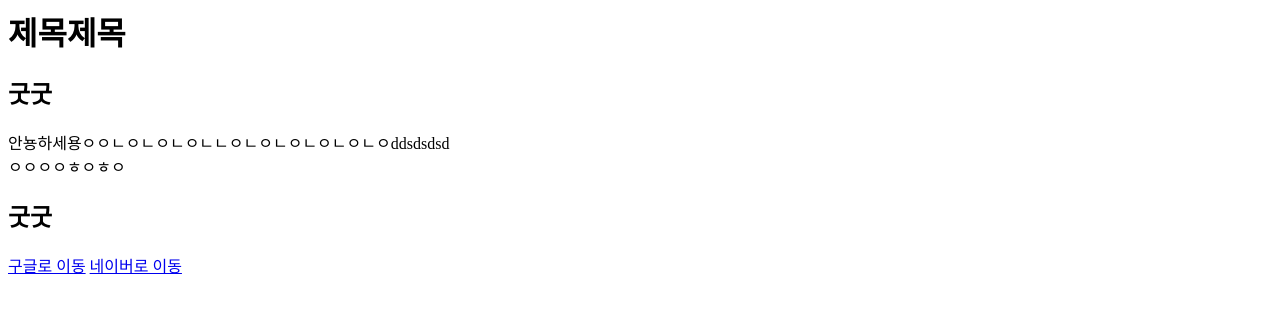
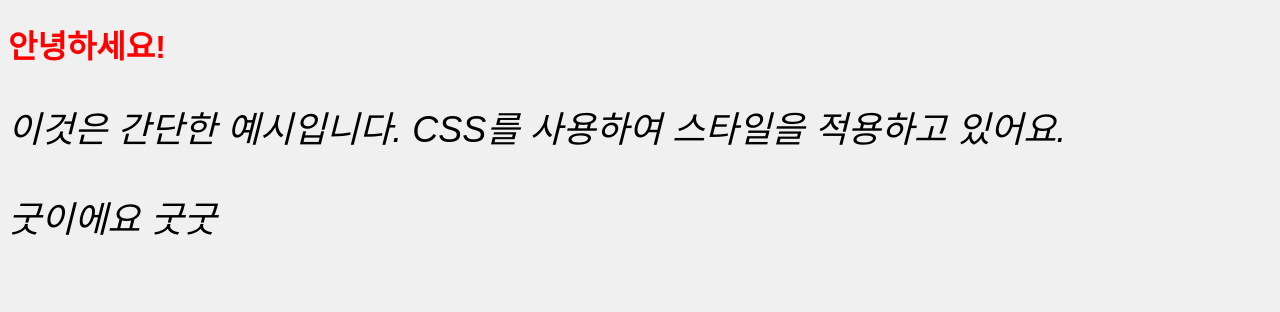
Before and after one commit to jmlee53/jmlee1, a plain HTML site: page index.html in a window 1280 px wide. Drawn offline with Linux system fonts and the light colour scheme.

Commit message:
Add files via upload

```diff
--- a/index.html
+++ b/index.html
@@ -1,18 +1,30 @@
+<!DOCTYPE html>
 <html>
 <head>
-    <title>네이버</title>
+    <style>
+        /* 선택자 { 속성: 값; } */
+        body {
+            background-color: #f0f0f0;
+            font-family: Arial, sans-serif;
+        }
+
+        h1 {
+            color: red;
+        }
+
+        p {
+            font-size: 36px;
+            line-height: 1.5;
+	font-style: italic;
+        }
+    </style>
+    <title>내부 스타일 시트</title>
 </head>
 <body>
 
-
-<h1> 제목제목 </h1>
-<h2>굿굿</h2>
-안뇽하세용ㅇㅇㄴㅇㄴㅇㄴㅇㄴㄴㅇㄴㅇㄴㅇㄴㅇㄴㅇㄴㅇddsdsdsd<br />
-ㅇㅇㅇㅇㅎㅇㅎㅇ
-<h2>굿굿</h2>
-<a href="https://www.google.com">구글로 이동</a>
-<a href="https://www.naver.com" target="_blank">네이버로 이동</a>
-
+    <h1>안녕하세요!</h1>
+    <p>이것은 간단한 예시입니다. CSS를 사용하여 스타일을 적용하고 있어요.</p>
+<p> 굿이에요 굿굿</p>
 
 </body>
 </html>
```
